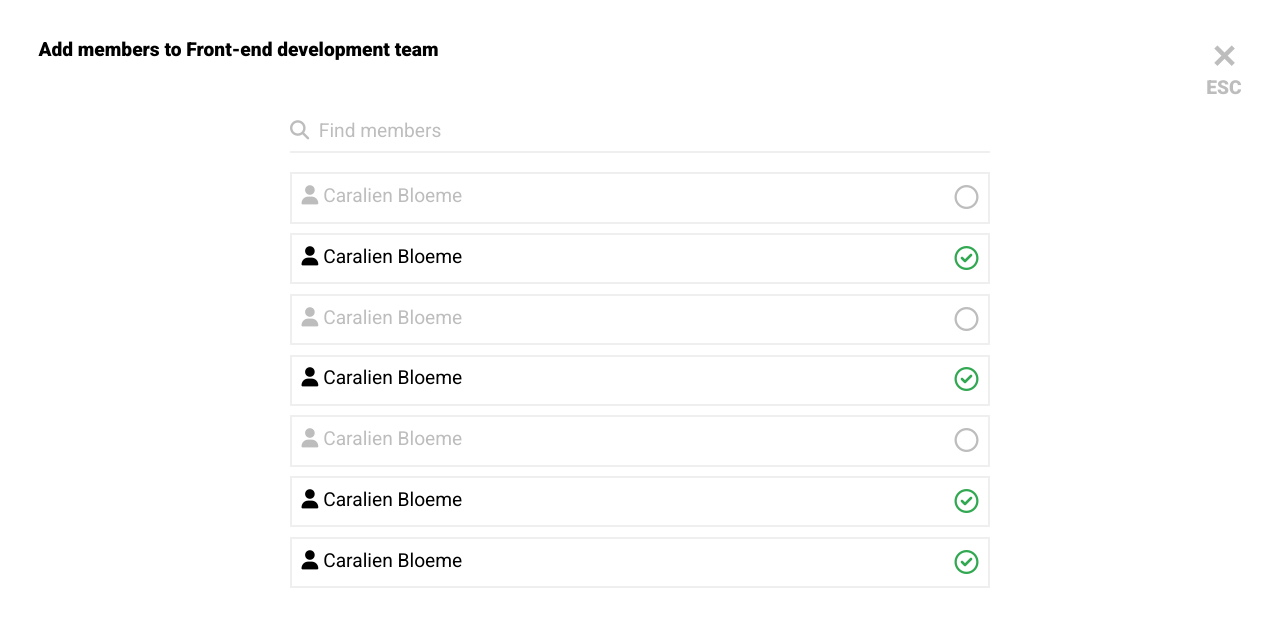
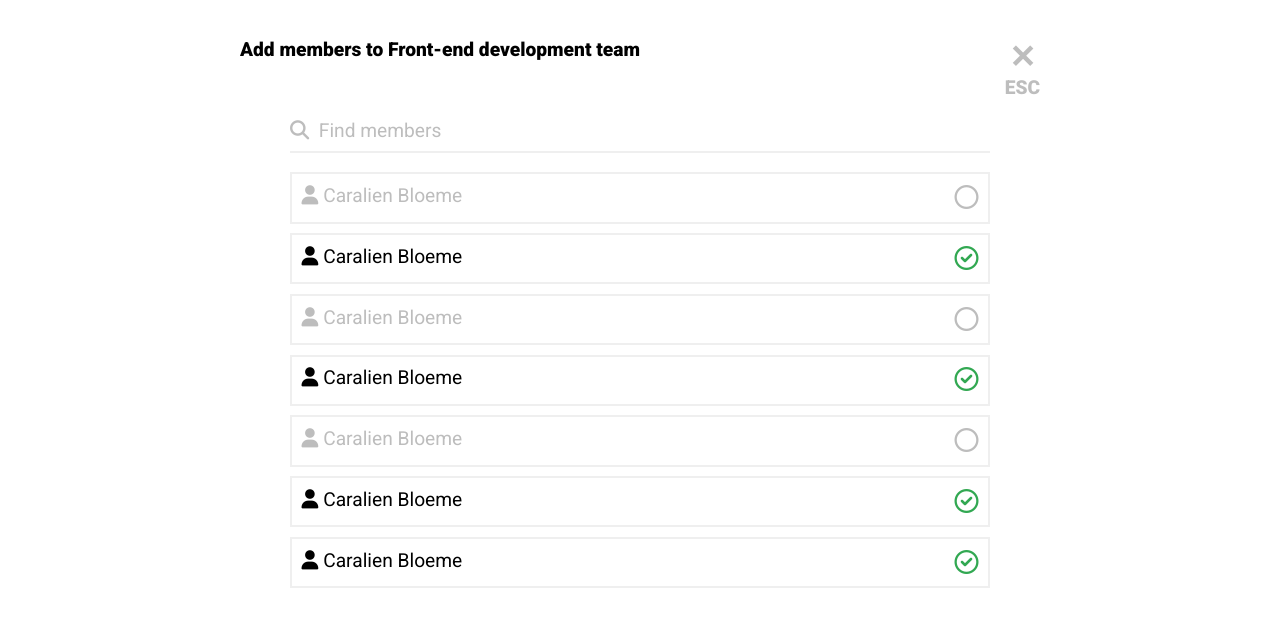
Before and after one commit to MKhasib/FTS-challange-2, a plain HTML site: page index.html in a window 1280 px wide. Drawn offline with Linux system fonts and the light colour scheme.

Commit message:
fix(header): fixing header responsivness

```diff
--- a/styles.css
+++ b/styles.css
@@ -13,6 +13,9 @@ body {
 .header {
   display: flex;
   justify-content: space-between;
+  width: 100%;
+  max-width: 800px;
+  margin: 1em auto;
 }
 .close {
   display: flex;
```
